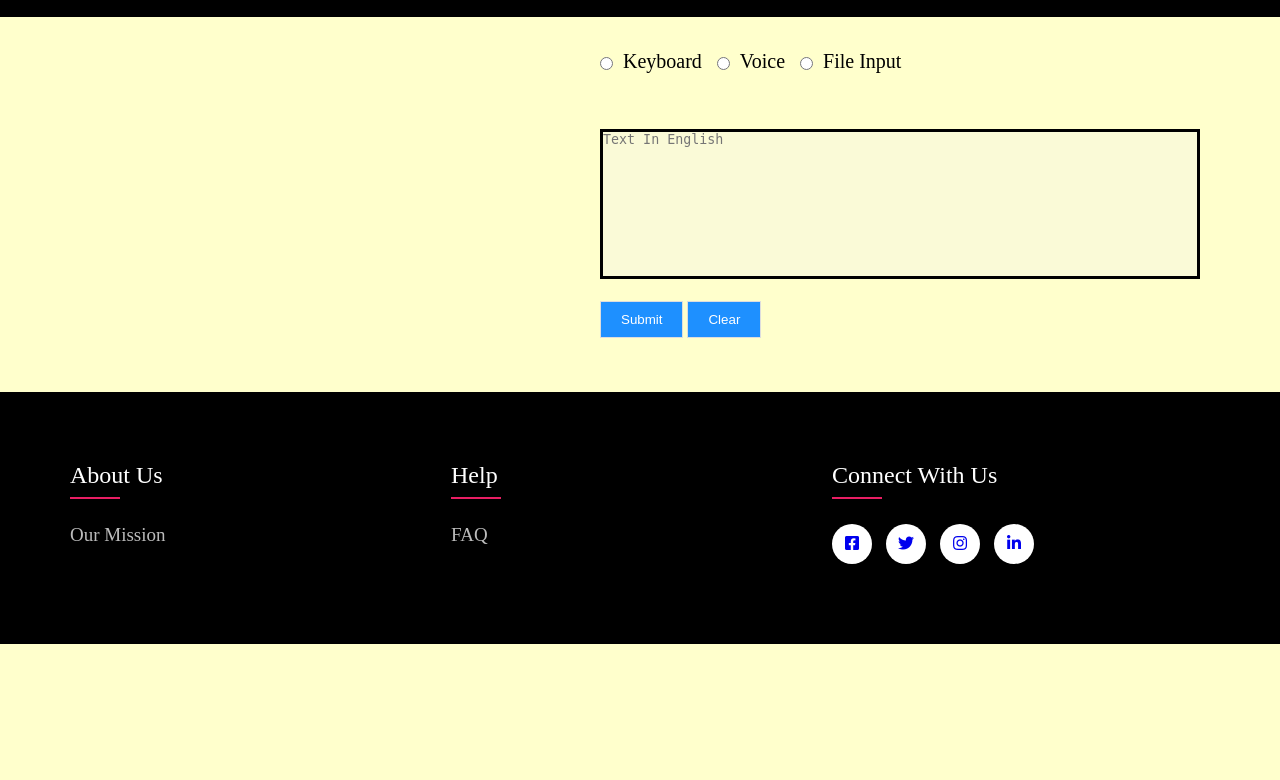
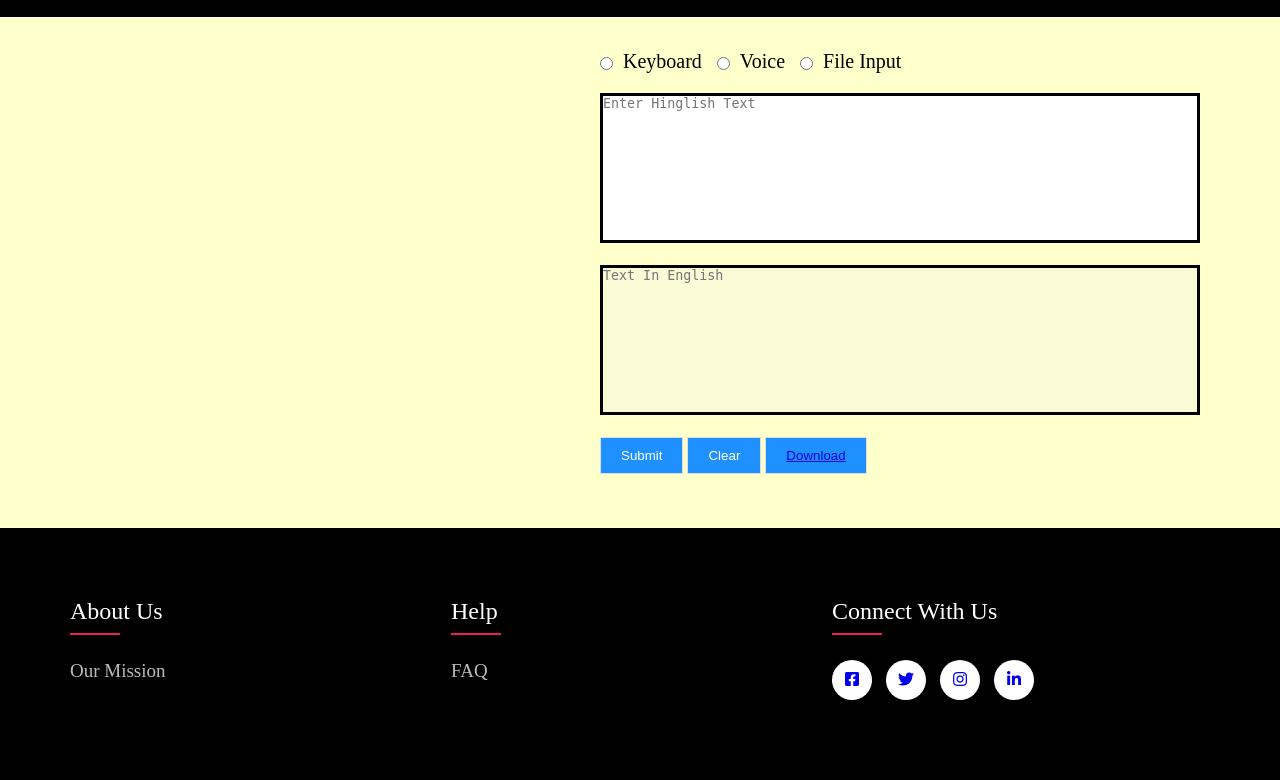
Before and after one commit to Ramanand14/Team_Linguistic, a Flask app: page / in a window 1280 px wide. Shown: the part 80-860 px from the top of the page. Before the commit the page ends 724 px from the top, so only its background shows below. Run offline with Flask 2, Linux system fonts and the light colour scheme; parts of the project's set-up code (start-up, migrations or seed data) failed here and were passed over.

Commit message:
Update main_page.html

```diff
--- a/template/HTML/main_page.html
+++ b/template/HTML/main_page.html
@@ -71,7 +71,7 @@
 
 			<a href="radio_check"><button type="submit"><div>Submit</div></button></a>
 			<a href="clear_btn"><button><div type="clear" value="Proceed">Clear</div></button></a>
-			<a href="download_btn" id="download_Btn"><button><div type="download" value="Proceed">Download</div></button></a>
+			<button> <div type="download" value="Proceed"><a href="download_btn">Download</a></div>  </button>
 
 		</form>
 
```
